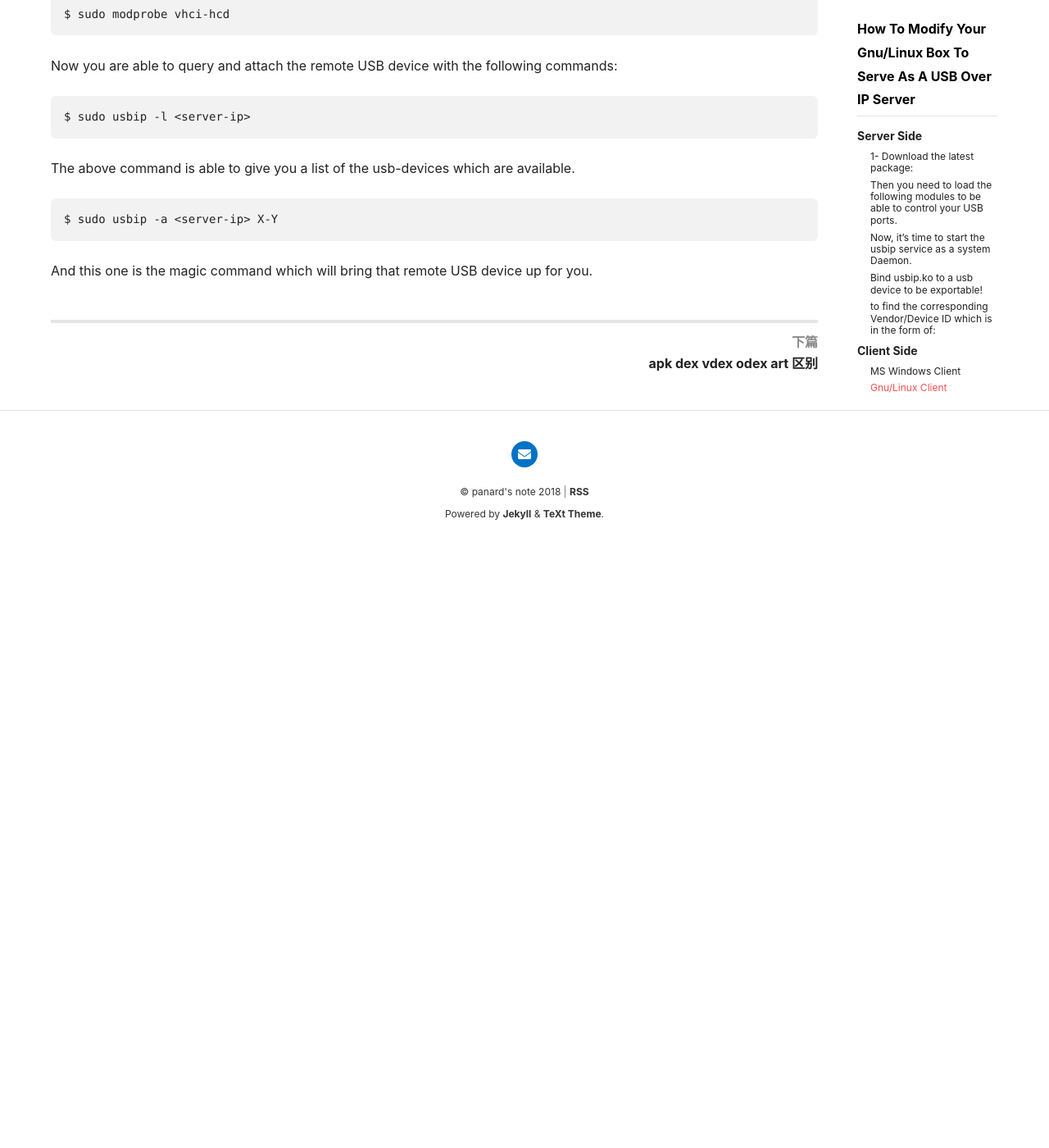
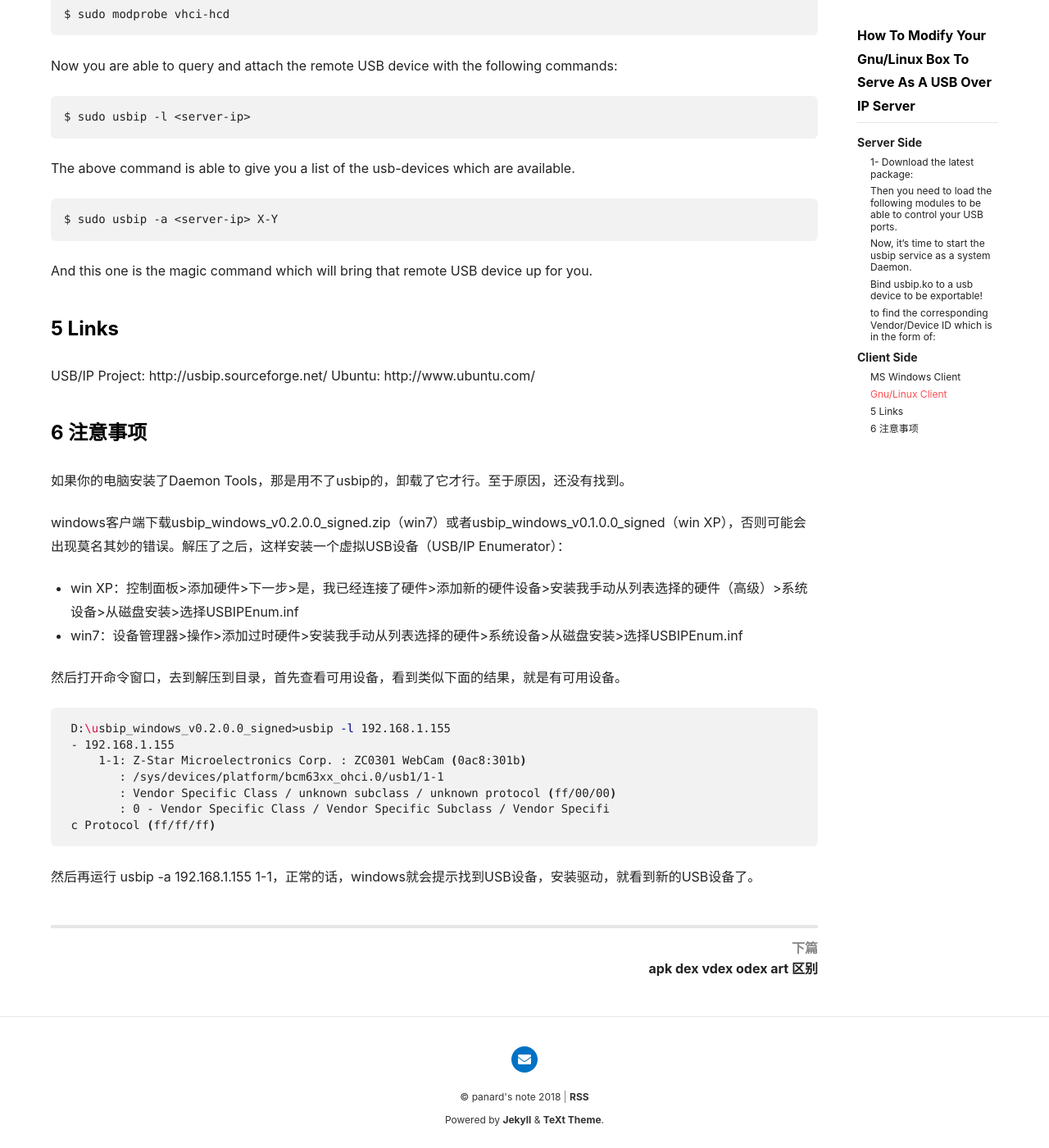
Before and after one commit to panard313/panard313.github.io, a Jekyll site: the page built from _posts/2019-06-12-usbip.md, in a window 1280 px wide and 1400 px high, scrolled down 4336 px. Shown: the whole window at 82% size. Built offline with Jekyll 4.4.1, drawn with Linux system fonts in a browser that asks for light colours; nearby versions of some CDN libraries; before the commit the page ends 4997 px from its top, so only the background shows below that.

Commit message:
add content

````diff
--- a/_posts/2019-06-12-usbip.md
+++ b/_posts/2019-06-12-usbip.md
@@ -150,3 +150,33 @@ The above command is able to give you a list of the usb-devices which are availa
     $ sudo usbip -a <server-ip> X-Y
 
 And this one is the magic command which will bring that remote USB device up for you.
+
+
+### 5 Links
+
+USB/IP Project: http://usbip.sourceforge.net/
+Ubuntu: http://www.ubuntu.com/
+
+### 6 注意事项
+
+如果你的电脑安装了Daemon Tools，那是用不了usbip的，卸载了它才行。至于原因，还没有找到。
+
+windows客户端下载usbip_windows_v0.2.0.0_signed.zip（win7）或者usbip_windows_v0.1.0.0_signed（win XP），否则可能会出现莫名其妙的错误。解压了之后，这样安装一个虚拟USB设备（USB/IP Enumerator）：
+
+- win XP：控制面板>添加硬件>下一步>是，我已经连接了硬件>添加新的硬件设备>安装我手动从列表选择的硬件（高级）>系统设备>从磁盘安装>选择USBIPEnum.inf
+
+- win7：设备管理器>操作>添加过时硬件>安装我手动从列表选择的硬件>系统设备>从磁盘安装>选择USBIPEnum.inf
+
+然后打开命令窗口，去到解压到目录，首先查看可用设备，看到类似下面的结果，就是有可用设备。
+
+```shell
+ D:\usbip_windows_v0.2.0.0_signed>usbip -l 192.168.1.155
+ - 192.168.1.155
+     1-1: Z-Star Microelectronics Corp. : ZC0301 WebCam (0ac8:301b)
+        : /sys/devices/platform/bcm63xx_ohci.0/usb1/1-1
+        : Vendor Specific Class / unknown subclass / unknown protocol (ff/00/00)
+        : 0 - Vendor Specific Class / Vendor Specific Subclass / Vendor Specifi
+ c Protocol (ff/ff/ff)
+```
+
+然后再运行 usbip -a 192.168.1.155 1-1，正常的话，windows就会提示找到USB设备，安装驱动，就看到新的USB设备了。
````
